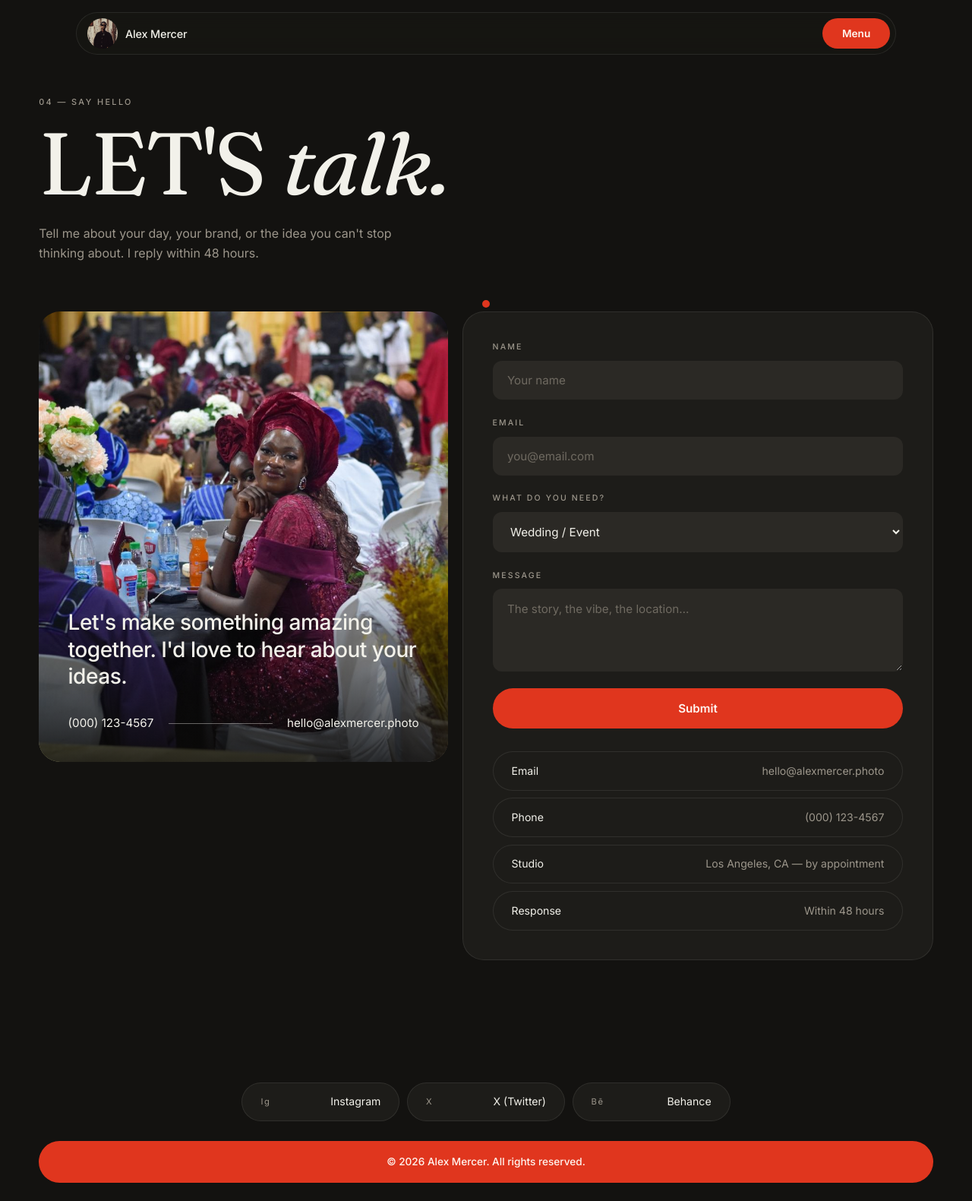
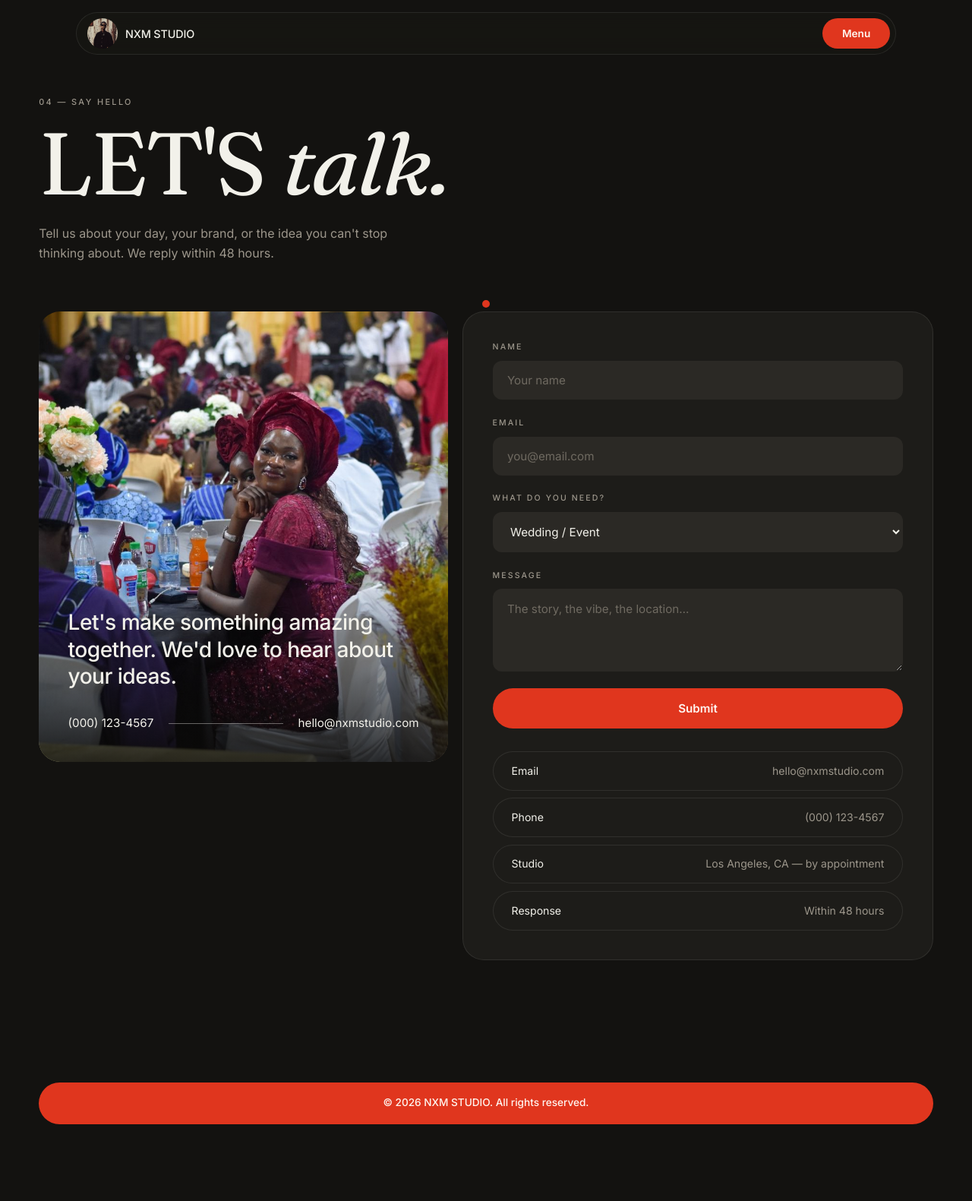
Before and after one commit to mars-shal/NXMSTUDIOS, a plain HTML site: page contact.html in a window 1280 px wide. Shown: the whole page at 76% size. After the commit the page ends 1504 px from the top, so only its background shows below. Drawn offline with Linux system fonts and the light colour scheme.

Commit message:
Rebrand to NXM STUDIO — studio voice, socials removed (none found), footer simplified

```diff
--- a/contact.html
+++ b/contact.html
@@ -3,7 +3,7 @@
 <head>
   <meta charset="UTF-8">
   <meta name="viewport" content="width=device-width, initial-scale=1.0">
-  <title>Contact — Alex Mercer</title>
+  <title>Contact — NXM STUDIO</title>
   <link rel="preconnect" href="https://fonts.googleapis.com">
   <link rel="preconnect" href="https://fonts.gstatic.com" crossorigin>
   <link href="https://fonts.googleapis.com/css2?family=Fraunces:ital,opsz,wght@0,9..144,300..600;1,9..144,300..600&family=Inter:wght@400;500;600&display=swap" rel="stylesheet">
@@ -14,8 +14,8 @@
 
   <header class="nav">
     <a class="nav-id" href="index.html">
-      <img src="images/photos/2026-11-24_012.jpg" alt="Alex Mercer" style="object-position:50% 18%">
-      <span>Alex Mercer</span>
+      <img src="images/photos/2026-11-24_012.jpg" alt="NXM STUDIO" style="object-position:50% 18%">
+      <span>NXM STUDIO</span>
     </a>
     <nav class="menu">
       <ul>
@@ -32,18 +32,18 @@
     <section class="page-head">
       <span class="eyebrow">04 — Say hello</span>
       <h1>Let's <span class="italic">talk.</span></h1>
-      <p>Tell me about your day, your brand, or the idea you can't stop thinking about. I reply within 48 hours.</p>
+      <p>Tell us about your day, your brand, or the idea you can't stop thinking about. We reply within 48 hours.</p>
     </section>
 
     <div class="bc-wrap reveal">
       <div class="bc-media">
-        <img src="images/photos/2026-11-24_017.jpg" alt="Alex Mercer — event portrait" loading="lazy">
+        <img src="images/photos/2026-11-24_017.jpg" alt="NXM STUDIO — event portrait" loading="lazy">
         <div class="bc-overlay">
-          <h2>Let's make something amazing together. I'd love to hear about your ideas.</h2>
+          <h2>Let's make something amazing together. We'd love to hear about your ideas.</h2>
           <div class="bc-contacts">
             <a href="tel:+10001234567">(000) 123-4567</a>
             <span class="dash"></span>
-            <a href="mailto:hello@alexmercer.photo">hello@alexmercer.photo</a>
+            <a href="mailto:hello@nxmstudio.com">hello@nxmstudio.com</a>
           </div>
         </div>
       </div>
@@ -72,7 +72,7 @@
         </div>
         <button class="bc-submit" type="submit">Submit</button>
         <div class="contact-info-cards">
-          <a href="mailto:hello@alexmercer.photo"><span>Email</span><span>hello@alexmercer.photo</span></a>
+          <a href="mailto:hello@nxmstudio.com"><span>Email</span><span>hello@nxmstudio.com</span></a>
           <a href="tel:+10001234567"><span>Phone</span><span>(000) 123-4567</span></a>
           <a><span>Studio</span><span>Los Angeles, CA — by appointment</span></a>
           <a><span>Response</span><span>Within 48 hours</span></a>
@@ -82,12 +82,7 @@
   </main>
 
   <footer class="footer">
-    <nav class="pill-list footer-socials">
-      <a href="#"><span class="num">Ig</span><span>Instagram</span></a>
-      <a href="#"><span class="num">X</span><span>X (Twitter)</span></a>
-      <a href="#"><span class="num">Bē</span><span>Behance</span></a>
-    </nav>
-    <div class="accent-bar">© 2026 Alex Mercer. All rights reserved.</div>
+    <div class="accent-bar">© 2026 NXM STUDIO. All rights reserved.</div>
   </footer>
 
   <script src="https://unpkg.com/lenis@1/dist/lenis.min.js"></script>
--- a/js/main.js
+++ b/js/main.js
@@ -281,7 +281,7 @@ window.__imgFade();
   const next = PROJECTS[(idx + 1) % PROJECTS.length];
   const prev = PROJECTS[(idx - 1 + PROJECTS.length) % PROJECTS.length];
 
-  document.title = `${p.title} — Alex Mercer`;
+  document.title = `${p.title} — NXM STUDIO`;
 
   root.querySelector("[data-pd-title]").textContent = p.title;
   root.querySelector("[data-pd-desc]").textContent = p.description;
```
Also changed, not shown: about.html (+9 -14 lines), gallery.html (+4 -9 lines), index.html (+8 -13 lines), project.html (+4 -9 lines), projects.html (+4 -9 lines), 1 other file.
